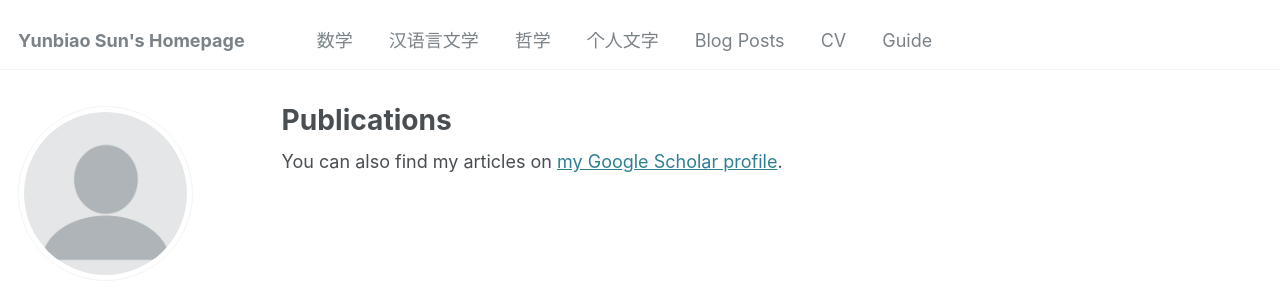
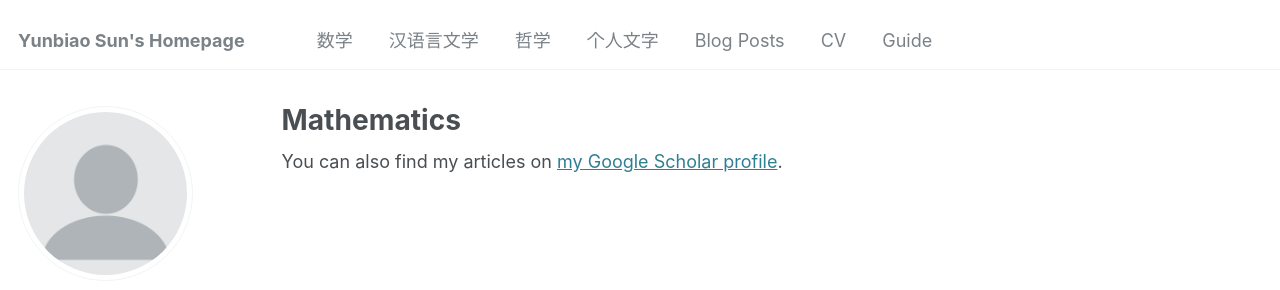
Before and after one commit to YunbiaoSun/YunbiaoSun.github.io, a Jekyll site: the page built from _pages/mathematics.html, in a window 1280 px wide. Shown: the top 290 px of the page. Built offline with Jekyll 4.4.1, drawn with Linux system fonts in a browser that asks for light colours; some web fonts are replaced; part of the change alters nothing that is shown.

Commit message:
pub ht--math ht

```diff
--- a/_pages/publications.html
+++ b/_pages/mathematics.html
@@ -1,7 +1,7 @@
 ---
 layout: archive
-title: "Publications"
-permalink: /publications/
+title: "Mathematics"
+permalink: /mathematics/
 author_profile: true
 ---
 
@@ -11,11 +11,11 @@ author_profile: true
 
 {% include base_path %}
 
-<!-- New style rendering if publication categories are defined -->
-{% if site.publication_category %}
-  {% for category in site.publication_category  %}
+<!-- New style rendering if mathematics categories are defined -->
+{% if site.mathematics_category %}
+  {% for category in site.mathematics_category  %}
     {% assign title_shown = false %}
-    {% for post in site.publications reversed %}
+    {% for post in site.mathematics reversed %}
       {% if post.category != category[0] %}
         {% continue %}
       {% endif %}
@@ -27,7 +27,7 @@ author_profile: true
     {% endfor %}
   {% endfor %}
 {% else %}
-  {% for post in site.publications reversed %}
+  {% for post in site.mathematics reversed %}
     {% include archive-single.html %}
   {% endfor %}
 {% endif %}
```
